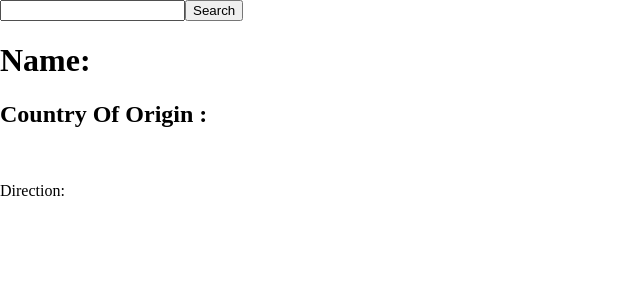
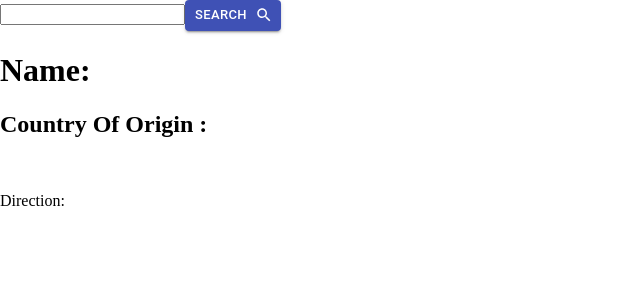
Before and after one commit to sahils091/dev-grub, a React (Create React App) app: page / in a window 1280 px wide. Shown: the top 300 px of the page, without its empty margins (0-640 px from the left). Built offline with nearby package versions, Linux system fonts and the light colour scheme; no server answers.

Commit message:
Added material Ui to the project/ tested material UI in the home page component.

```diff
--- a/package.json
+++ b/package.json
@@ -3,6 +3,8 @@
   "version": "0.1.0",
   "private": true,
   "dependencies": {
+    "@material-ui/core": "^4.11.0",
+    "@material-ui/icons": "^4.9.1",
     "@testing-library/jest-dom": "^4.2.4",
     "@testing-library/react": "^9.5.0",
     "@testing-library/user-event": "^7.2.1",
--- a/src/components/Homepage/Homepage.js
+++ b/src/components/Homepage/Homepage.js
@@ -1,6 +1,11 @@
 import React, { useEffect, useState } from "react";
 import "./homepage.css";
 import axios from "axios";
+import Button from "@material-ui/core/Button";
+import SearchIcon from "@material-ui/icons/Search";
+import TextField from "@material-ui/core/TextField";
+
+
 
 const Homepage = () => {
   const [keyword, setKeyword] = useState("");
@@ -34,9 +39,18 @@ const Homepage = () => {
       <div className="home__input-wrapper">
         <form className="home__input-form" onSubmit={clickHandler}>
           <input type="text" name="search" className="home__input" />
-          <button type="submit" className="input__btn">
-            Search
-          </button>
+
+          {/* <TextField
+           onSubmit={clickHandler}
+           variant="standard"
+           type="text"
+           label="Search"
+          ></TextField> */}
+     <Button variant="contained" color="primary" size="small" endIcon={<SearchIcon/>} >
+     Search
+     </Button>
+
+
         </form>
       </div>
 
```
Also changed, not shown: src/components/Header/Header.js (added), src/components/Header/header.css (added), 1 other file (tests, documents, lock files or other folders).
